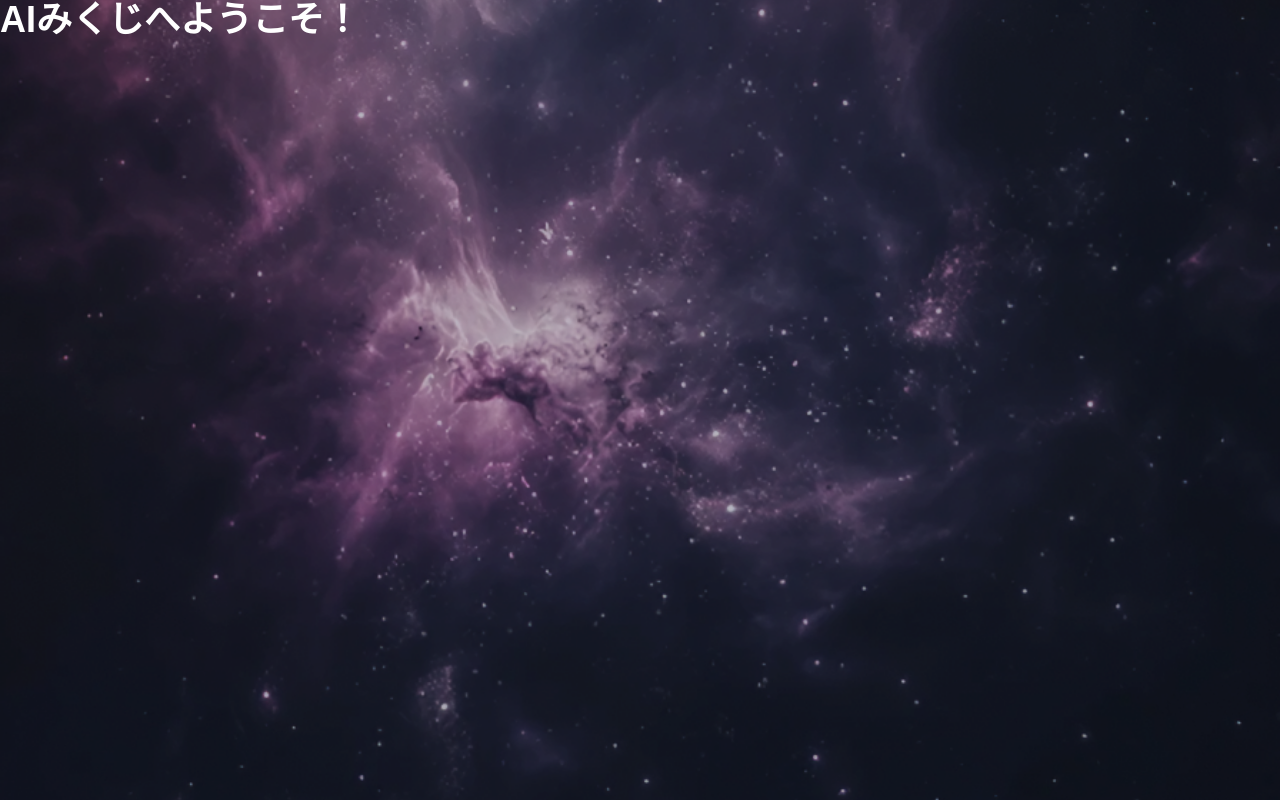
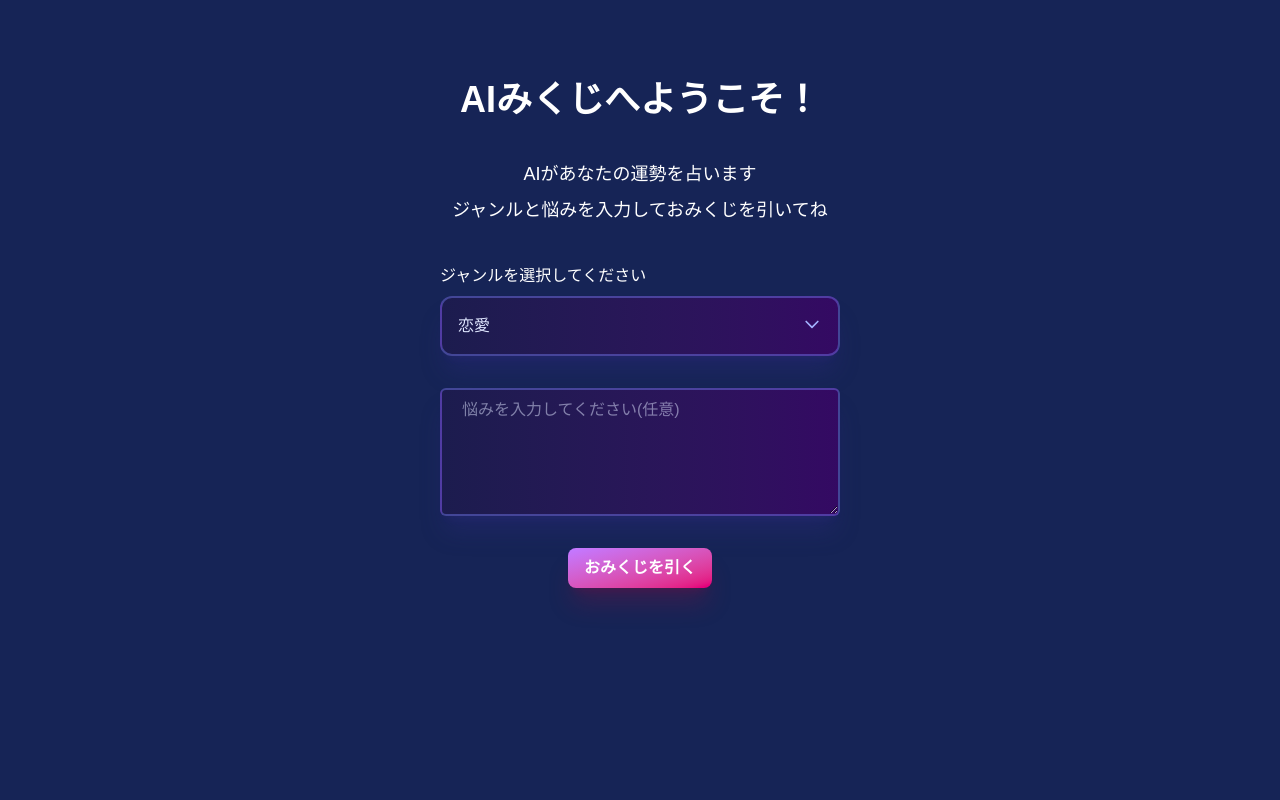
Before and after one commit to chiikawasaki/aimikuji, a Next.js app: page / in a window 1280 px wide. Built offline with nearby package versions, Linux system fonts and the light colour scheme; a web font is replaced by a local one.

Commit message:
feat: ホーム画面を作成

```diff
--- /dev/null
+++ b/app/components/FortunetellingForm.tsx
@@ -0,0 +1,75 @@
+"use client";
+import { useState } from "react";
+import SelectButton from "./SelectButton";
+import { useRouter } from "next/navigation";
+import confetti from "canvas-confetti";
+
+const defaultOptions = [
+  { value: "1", label: "恋愛" },
+  { value: "2", label: "仕事" },
+  { value: "3", label: "学業" },
+  { value: "4", label: "健康" },
+  { value: "5", label: "人生" },
+  { value: "6", label: "金運" },
+  { value: "7", label: "その他" },
+];
+
+const FortunetellingForm = () => {
+  const [selected, setSelected] = useState(defaultOptions[0]);
+  const router = useRouter();
+
+  return (
+    <form className="flex flex-col items-center gap-4">
+      <div className="w-100 flex flex-col">
+        <p>ジャンルを選択してください</p>
+        <SelectButton
+          selected={selected}
+          setSelected={setSelected}
+          defaultOptions={defaultOptions}
+        />
+      </div>
+      <textarea
+        placeholder="悩みを入力してください(任意)"
+        className="p-2 px-5 rounded-md border-gray-500 border-1 focus:outline-none h-32 w-100 bg-gradient-to-r from-indigo-950/80 to-purple-950/80 border-2 border-indigo-400/40 text-indigo-100 font-medium focus:outline-none focus:ring-2 focus:ring-indigo-400/50 focus:border-indigo-400 hover:border-indigo-300/60 transition-all duration-300 shadow-xl shadow-indigo-900/30 backdrop-blur-md"
+      />
+      <button
+        type="button"
+        className="bg-gradient-to-br from-purple-400 to-pink-600 text-white font-bold py-2 px-4 rounded-lg cursor-pointer mt-4 shadow-xl shadow-pink-900/30 backdrop-blur-md hover:from-purple-500 hover:to-pink-700 hover:scale-110 active:scale-80 duration-300"
+        onClick={() => {
+          confetti({
+            // パーティクルの数（デフォルト50)
+            particleCount: 200,
+            // 発射角度(デフォルト90度)
+            angle: 360,
+            // 発射範囲(デフォルト45度)
+            spread: 360,
+            // 失速具合 デフォルト0.9
+            // decay: 0.8,
+            //重力 (0-1)
+            gravity: 0.2,
+            // default:0 数値を上げると横に流れる
+            drift: 0,
+            // confettiが動く長さ (default: 200)
+            ticks: 200,
+            origin: {
+              x: 0.5,
+              y: 0.7,
+            },
+            // 紙吹雪の色を指定。配列でいくつも指定できる
+            colors: ["#e13496", "#d262d3", "#d658c2", "#2f125f"],
+            // 紙吹雪の形を指定
+            shapes: ["square", "circle"],
+            // 紙吹雪のサイズを指定
+            scalar: 0.8,
+            // z-indexを指定(default:100)
+            zIndex: 100,
+          });
+        }}
+      >
+        おみくじを引く
+      </button>
+    </form>
+  );
+};
+
+export default FortunetellingForm;
--- /dev/null
+++ b/app/components/SelectButton.tsx
@@ -0,0 +1,80 @@
+"use client";
+import { useEffect, useRef, useState } from "react";
+
+interface SelectButtonProps {
+  selected: { value: string; label: string };
+  setSelected: (selected: { value: string; label: string }) => void;
+  defaultOptions: { value: string; label: string }[];
+}
+
+const SelectButton = ({
+  selected,
+  setSelected,
+  defaultOptions,
+}: SelectButtonProps) => {
+  const [isOpen, setIsOpen] = useState(false);
+  const dropdownRef = useRef<HTMLDivElement>(null);
+  useEffect(() => {
+    const handleClickOutside = (event: MouseEvent) => {
+      if (
+        dropdownRef.current &&
+        !dropdownRef.current.contains(event.target as Node)
+      ) {
+        setIsOpen(false);
+      }
+    };
+    document.addEventListener("mousedown", handleClickOutside);
+    return () => document.removeEventListener("mousedown", handleClickOutside);
+  }, []);
+  return (
+    <div ref={dropdownRef} className="relative w-100 mt-2 max-w-md mb-4">
+      <button
+        type="button"
+        onClick={() => setIsOpen(!isOpen)}
+        className="w-full p-4 rounded-xl bg-gradient-to-r from-indigo-950/80 to-purple-950/80 border-2 border-indigo-400/40 text-indigo-100 font-medium focus:outline-none focus:ring-2 focus:ring-indigo-400/50 focus:border-indigo-400 hover:border-indigo-300/60 transition-all duration-300 shadow-xl shadow-indigo-900/30 backdrop-blur-md cursor-pointer flex justify-between"
+      >
+        <span>{selected.label}</span>
+        {/* MEMO:矢印マーク 開いているときは180度回転 */}
+        <svg
+          className={`w-5 h-5 text-indigo-300 transition-transform duration-200 ${
+            isOpen && "rotate-180"
+          }`}
+          fill="none"
+          stroke="currentColor"
+          viewBox="0 0 24 24"
+        >
+          <path
+            strokeLinecap="round"
+            strokeLinejoin="round"
+            strokeWidth={2}
+            d="M19 9l-7 7-7-7"
+          />
+        </svg>
+      </button>
+
+      {isOpen && (
+        <div className="absolute z-10 w-full mt-2 rounded-xl bg-gradient-to-b from-indigo-950 to-purple-950 border-2 border-indigo-400/40 shadow-2xl shadow-indigo-900/50 backdrop-blur-md overflow-hidden">
+          {defaultOptions.map((option) => (
+            <button
+              key={option.value}
+              type="button"
+              onClick={() => {
+                setSelected(option);
+                setIsOpen(false);
+              }}
+              className={`w-full p-4 text-left transition-all duration-200 cursor-pointer ${
+                selected.value === option.value
+                  ? "bg-gradient-to-r from-purple-700 to-pink-600 font-semibold"
+                  : "hover:bg-purple-700/50"
+              }`}
+            >
+              {option.label}
+            </button>
+          ))}
+        </div>
+      )}
+    </div>
+  );
+};
+
+export default SelectButton;
--- a/app/globals.css
+++ b/app/globals.css
@@ -21,24 +21,8 @@
 }
 
 body {
-  position: relative;
-  background-color: #1b1e35;
+  background-color: #162456;
   color: #ffffff;
   font-family: var(--font-hachi-maru-pop), Arial, Helvetica, sans-serif;
   min-height: 100vh;
 }
-
-body::before {
-  content: "";
-  position: fixed;
-  top: 0;
-  left: 0;
-  width: 100%;
-  height: 100%;
-  background-image: url("/images/universe_space.png");
-  background-size: cover;
-  background-position: center;
-  background-repeat: no-repeat;
-  opacity: 0.7;
-  z-index: -1;
-}
--- a/app/page.tsx
+++ b/app/page.tsx
@@ -1,7 +1,14 @@
+import FortunetellingForm from "./components/FortunetellingForm";
+
 export default function Home() {
   return (
-    <div>
-      <h1 className="text-4xl font-bold">AIみくじへようこそ！</h1>
+    <div className="flex flex-col items-center p-20">
+      <h1 className="text-4xl font-bold mb-10">AIみくじへようこそ！</h1>
+      <p className="text-lg mb-2">AIがあなたの運勢を占います</p>
+      <p className="text-lg mb-10">
+        ジャンルと悩みを入力しておみくじを引いてね
+      </p>
+      <FortunetellingForm />
     </div>
   );
 }
```
